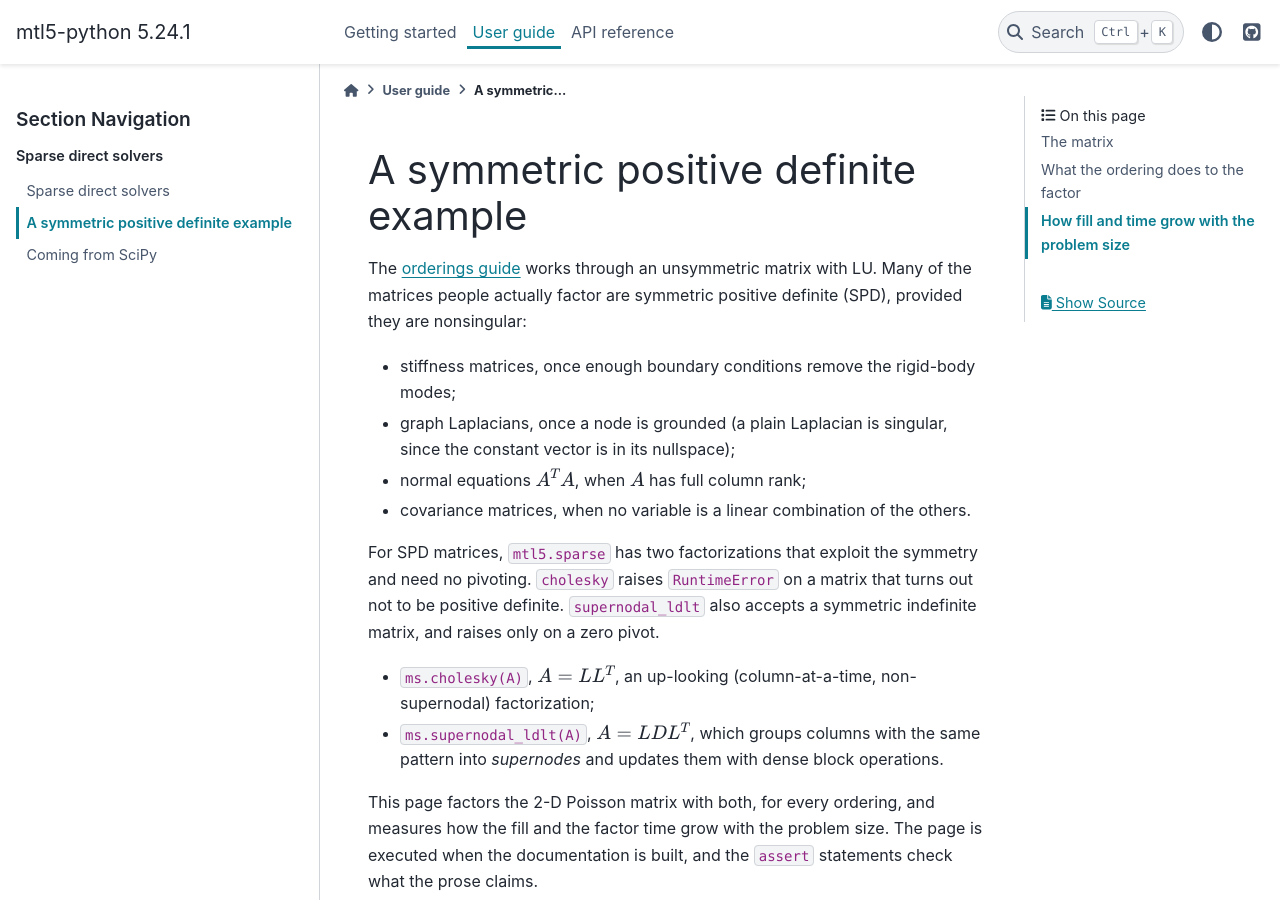
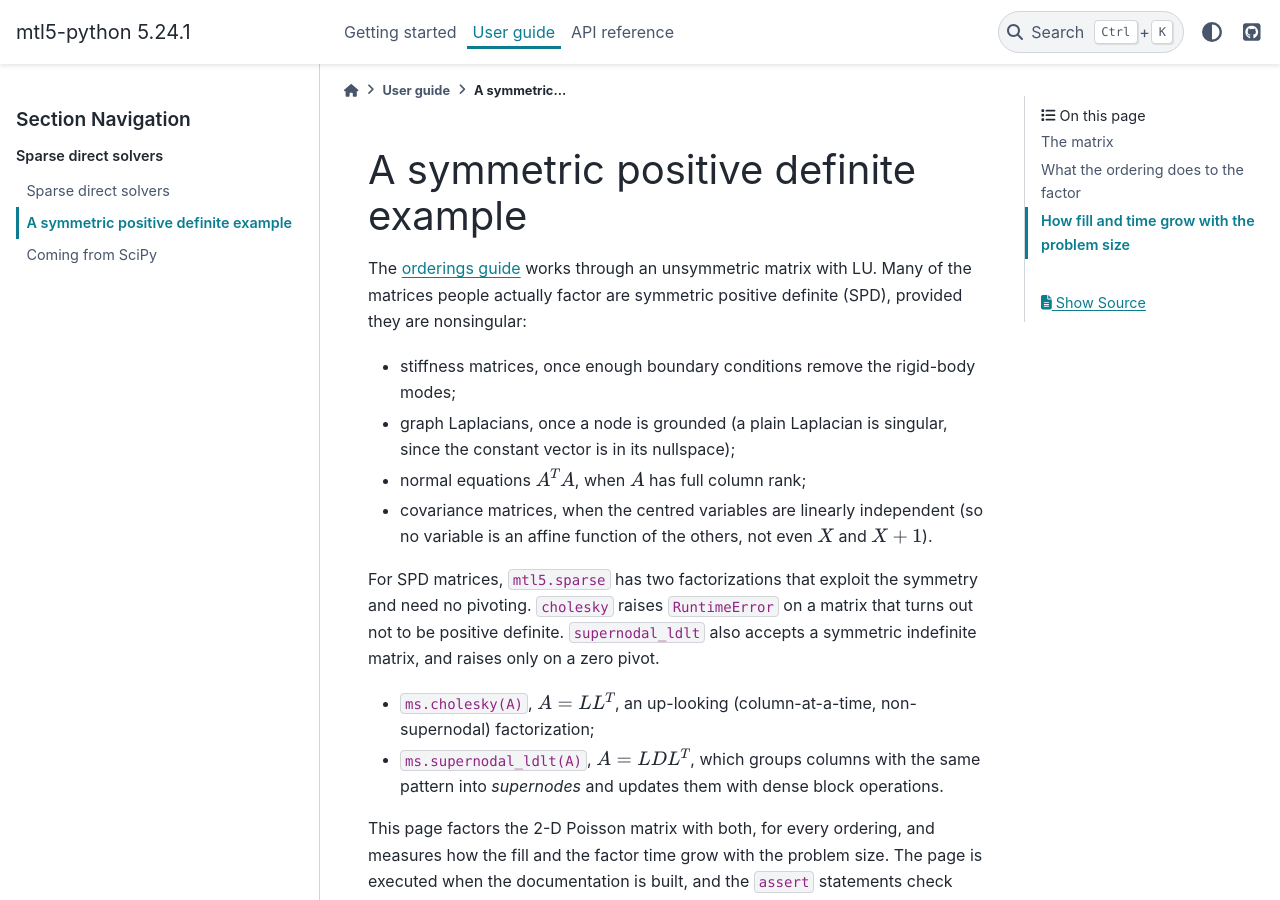
Before and after one commit to stillwater-sc/mtl5-python, a Sphinx documentation site: the page built from docs/guide/spd-example.md, in a window 1280 px wide and 900 px high. Built offline with Sphinx 7.4.7 and the PyData theme 0.15.4, drawn with Linux system fonts in a browser that asks for light colours; pages that are not in the unit, such as notebooks, are missing from menus.

Commit message:
docs(guide): a covariance matrix needs linearly independent centred variables
X and X + 1 are not multiples of each other, but their covariance
matrix is singular.

Co-Authored-By: Claude Opus 5.5 <noreply@anthropic.com>

```diff
--- a/docs/guide/spd-example.md
+++ b/docs/guide/spd-example.md
@@ -16,8 +16,9 @@ symmetric positive definite (SPD), provided they are nonsingular:
 - graph Laplacians, once a node is grounded (a plain Laplacian is singular,
   since the constant vector is in its nullspace);
 - normal equations $A^TA$, when $A$ has full column rank;
-- covariance matrices, when no variable is a linear combination of the
-  others.
+- covariance matrices, when the centred variables are linearly independent
+  (so no variable is an affine function of the others, not even $X$ and
+  $X + 1$).
 
 For SPD matrices, `mtl5.sparse` has two factorizations that exploit the
 symmetry and need no pivoting. `cholesky` raises `RuntimeError` on a matrix
```
